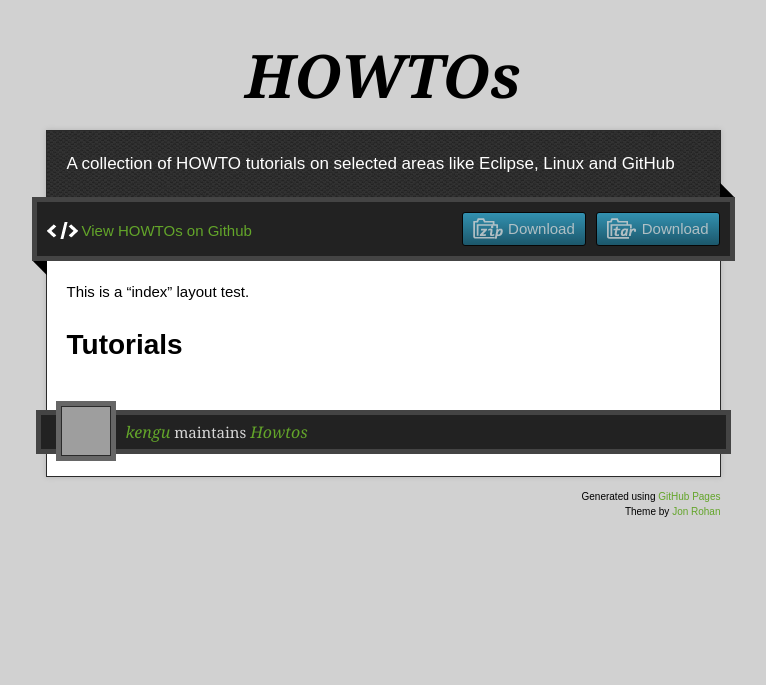
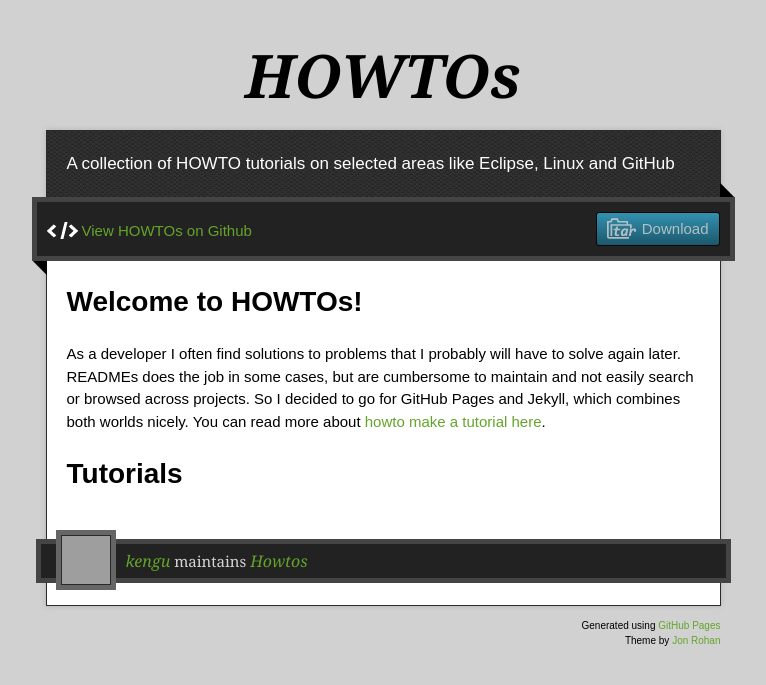
Before and after one commit to kengu/howtos, a Jekyll site: the page built from index.md, in a window 1280 px wide. Shown: the top 685 px of the page, without its empty margins (257-1023 px from the left). Built offline with Jekyll 4.4.1, drawn with Linux system fonts in a browser that asks for light colours; nearby versions of some CDN libraries; grey boxes are pictures that could not be loaded.

Commit message:
Added content to index.html

```diff
--- a/index.md
+++ b/index.md
@@ -6,9 +6,15 @@
 code: true
 code_title: View HOWTOs on Github
 code_url: https://github.com/kengu/howtos
-code_tar: https://github.com/kengu/howtos/tarball/master
-code_zip: https://github.com/kengu/howtos/zipball/master
+code_tar: https://github.com/kengu/howtos/tarball/gh-pages
+code_zio: https://github.com/kengu/howtos/zipball/gh-pages
 
 ---
 
-This is a "index" layout test.
+Welcome to HOWTOs!
+==================
+
+As a developer I often find solutions to problems that I probably will have to solve again
+later. READMEs does the job in some cases, but are cumbersome to maintain and not easily
+search or browsed across projects. So I decided to go for GitHub Pages and Jekyll, which
+combines both worlds nicely. You can read more about [howto make a tutorial here](index.html).
```
